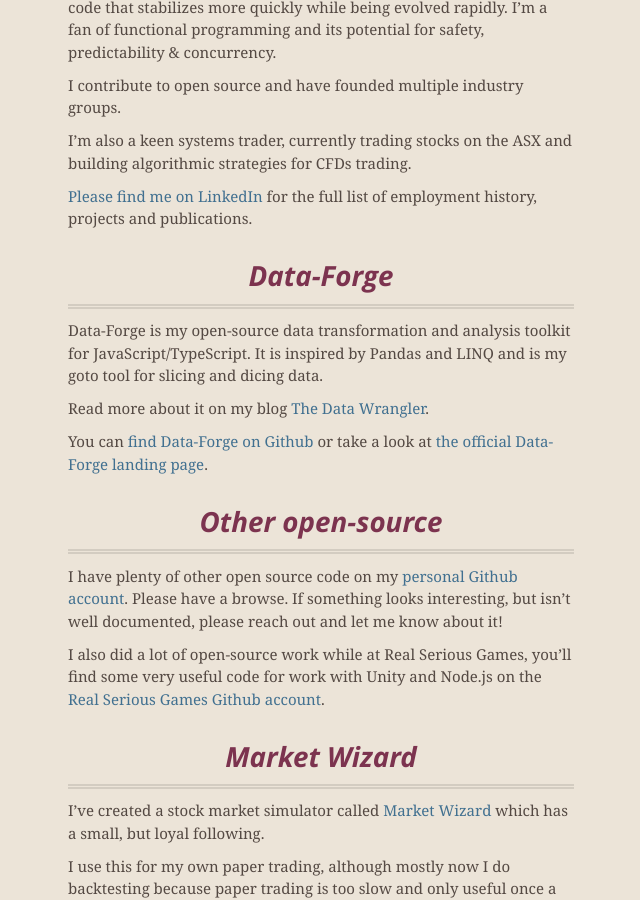
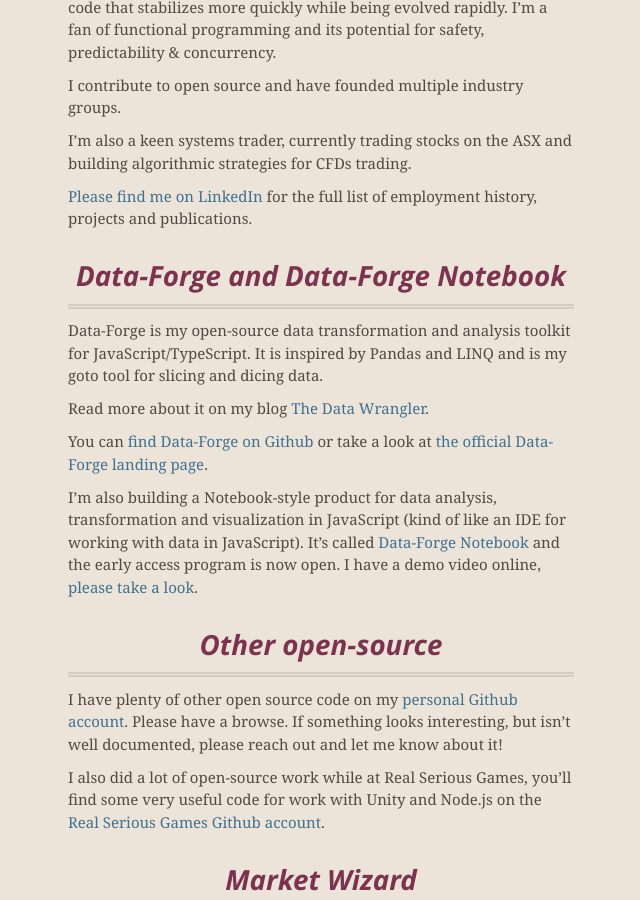
Before and after one commit to ashleydavis/personal-web-page, a Jekyll site: the page built from index.md, in a window 1280 px wide and 900 px high, scrolled down 1015 px. Shown: the whole window, without its empty margins (319-959 px from the left). Built offline with Jekyll 4.4.1, drawn with Linux system fonts in a browser that asks for light colours.

Commit message:
Added links to Data-Forge Notebook.

```diff
--- a/index.md
+++ b/index.md
@@ -28,13 +28,15 @@ I'm also a keen systems trader, currently trading stocks on the ASX and building
 
 [Please find me on LinkedIn](https://www.linkedin.com/in/ashleydavis75/) for the full list of employment history, projects and publications.
 
-# Data-Forge
+# Data-Forge and Data-Forge Notebook
 
 Data-Forge is my open-source data transformation and analysis toolkit for JavaScript/TypeScript. It is inspired by Pandas and LINQ and is my goto tool for slicing and dicing data.
 
 Read more about it on my blog [The Data Wrangler](http://www.the-data-wrangler.com/data-forge-v1-launch/).
 
 You can [find Data-Forge on Github](https://github.com/data-forge/data-forge-ts) or take a look at [the official Data-Forge landing page](http://www.data-forge-js.com/).
+
+I'm also building a Notebook-style product for data analysis, transformation and visualization in JavaScript (kind of like an IDE for working with data in JavaScript). It's called [Data-Forge Notebook](http://data-forge-notebook.com/) and the early access program is now open. I have a demo video online, [please take a look](https://www.youtube.com/watch?v=ibIyveCtgrA).
 
 # Other open-source
 
```
